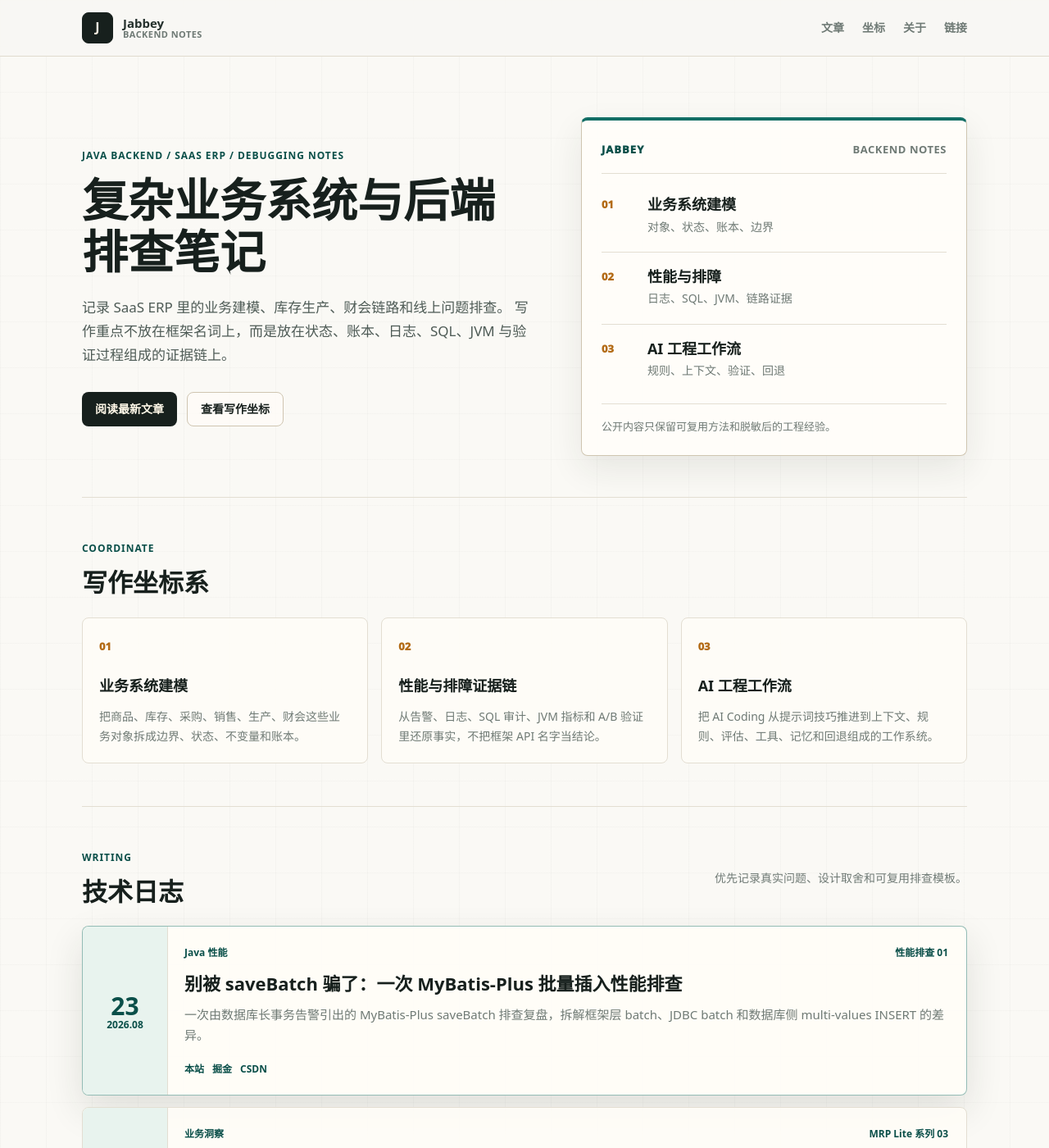
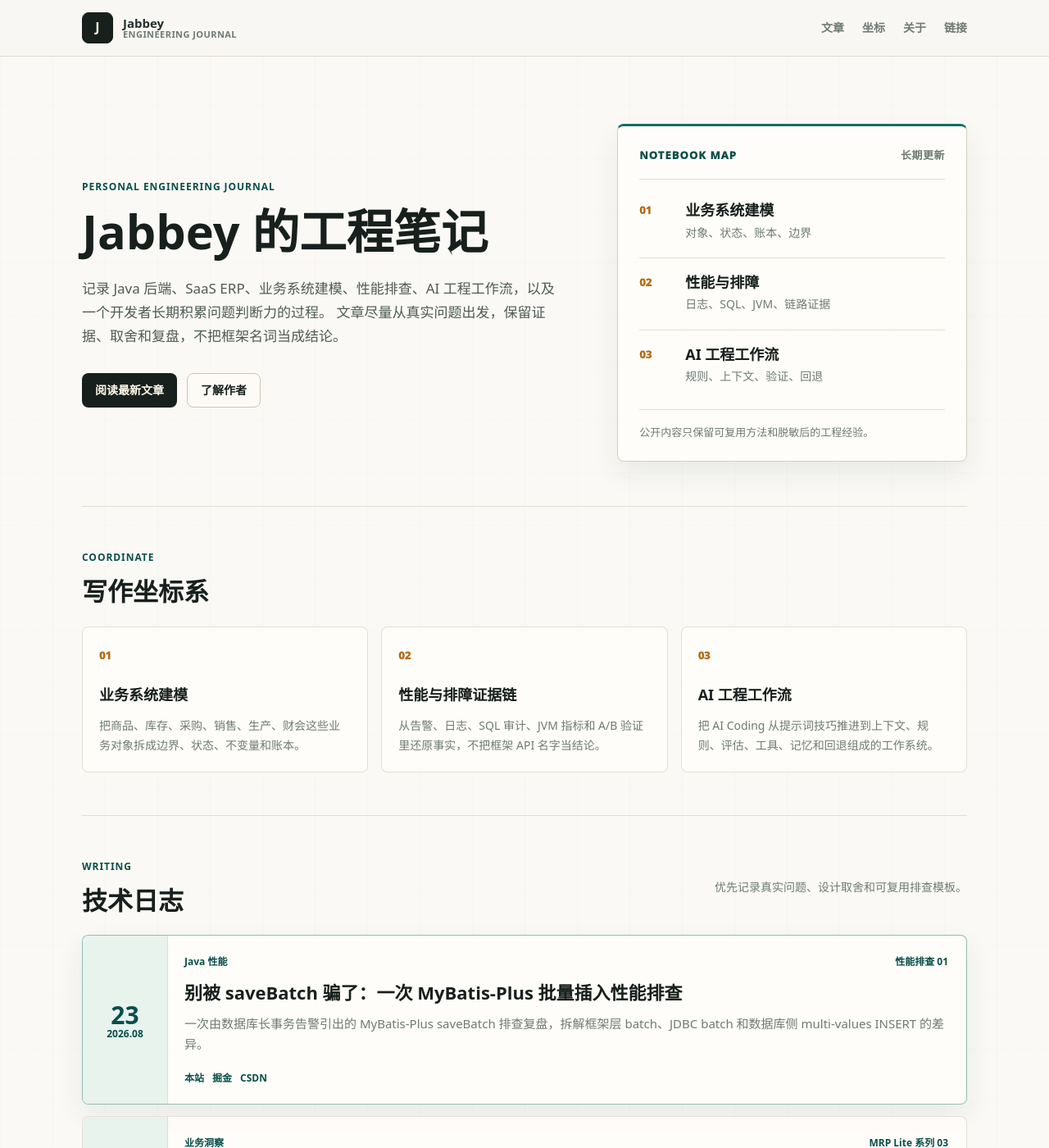
Before and after one commit to devhjb/devhjb.github.io, a Jekyll site: the page built from index.html, in a window 1280 px wide and 1400 px high. Shown: the whole window at 82% size. Built offline with Jekyll 4.4.1, drawn with Linux system fonts in a browser that asks for light colours; some of the changed text lies outside the part shown.

Commit message:
style 260823-6: 增强个人博客定位与履历摘要

```diff
--- a/_config.yml
+++ b/_config.yml
@@ -1,5 +1,5 @@
 title: Jabbey
-description: "Java 后端开发者，记录 SaaS ERP、库存与生产系统、业务建模和后端性能排查。"
+description: "Jabbey 的个人工程笔记，记录 Java 后端、SaaS ERP、业务系统建模、性能排查、AI 工程工作流和长期工程复盘。"
 url: "https://devhjb.github.io"
 baseurl: ""
 lang: zh-CN
--- a/_layouts/default.html
+++ b/_layouts/default.html
@@ -5,7 +5,7 @@
     <meta name="viewport" content="width=device-width, initial-scale=1">
     <meta name="description" content="{{ page.description | default: site.description }}">
     <title>{% if page.title %}{{ page.title }} | {% endif %}{{ site.title }}</title>
-    <link rel="stylesheet" href="/styles.css?v=2608235">
+    <link rel="stylesheet" href="/styles.css?v=2608236">
   </head>
   <body>
     <header class="site-header">
@@ -14,7 +14,7 @@
           <span class="brand-mark">J</span>
           <span class="brand-copy">
             <strong>Jabbey</strong>
-            <small>backend notes</small>
+            <small>engineering journal</small>
           </span>
         </a>
         <div class="nav-links">
--- a/index.html
+++ b/index.html
@@ -1,28 +1,28 @@
 ---
 layout: default
-title: "后端架构笔记"
-description: "Jabbey 的个人技术博客，记录 SaaS ERP、复杂业务建模、后端性能排查和 AI 工程工作流。"
+title: "工程笔记"
+description: "Jabbey 的个人技术博客，记录 Java 后端、SaaS ERP、业务系统建模、性能排查、AI 工程工作流和长期工程复盘。"
 ---
 
 <main id="top" class="home-page">
   <section class="identity-hero" aria-labelledby="intro-title">
     <div class="identity-copy">
-      <p class="eyebrow">Java Backend / SaaS ERP / Debugging Notes</p>
-      <h1 id="intro-title">复杂业务系统与后端排查笔记</h1>
+      <p class="eyebrow">Personal Engineering Journal</p>
+      <h1 id="intro-title">Jabbey 的工程笔记</h1>
       <p class="intro-text">
-        记录 SaaS ERP 里的业务建模、库存生产、财会链路和线上问题排查。
-        写作重点不放在框架名词上，而是放在状态、账本、日志、SQL、JVM 与验证过程组成的证据链上。
+        记录 Java 后端、SaaS ERP、业务系统建模、性能排查、AI 工程工作流，以及一个开发者长期积累问题判断力的过程。
+        文章尽量从真实问题出发，保留证据、取舍和复盘，不把框架名词当成结论。
       </p>
       <div class="intro-actions" aria-label="快捷入口">
         <a class="primary-link" href="#writing">阅读最新文章</a>
-        <a class="secondary-link" href="#coordinate">查看写作坐标</a>
+        <a class="secondary-link" href="#about">了解作者</a>
       </div>
     </div>
 
     <aside class="index-panel" aria-label="博客索引">
       <div class="index-panel-head">
-        <span>Jabbey</span>
-        <strong>Backend Notes</strong>
+        <span>Notebook Map</span>
+        <strong>长期更新</strong>
       </div>
       <ol class="index-routes">
         <li>
@@ -114,7 +114,27 @@
   <section id="about" class="section about-section" aria-labelledby="about-title">
     <div class="section-heading compact">
       <p class="section-kicker">About</p>
-      <h2 id="about-title">公开能力标签</h2>
+      <h2 id="about-title">关于 Jabbey</h2>
+    </div>
+    <div class="profile-summary" aria-label="履历摘要">
+      <p class="profile-line">
+        <span>一句话定位</span>
+        Java / Spring Boot 后端开发者，长期关注 SaaS ERP、复杂业务建模、系统稳定性和 AI Coding 工作流。
+      </p>
+      <dl class="resume-strip">
+        <div>
+          <dt>业务经验</dt>
+          <dd>进销存、餐饮、库存、生产、财会链路</dd>
+        </div>
+        <div>
+          <dt>工程关注</dt>
+          <dd>领域边界、数据一致性、性能排查、可维护性</dd>
+        </div>
+        <div>
+          <dt>公开原则</dt>
+          <dd>只写脱敏后的经验、方法和复盘</dd>
+        </div>
+      </dl>
     </div>
     <div class="about-grid">
       <div>
--- a/styles.css
+++ b/styles.css
@@ -13,7 +13,7 @@
   --amber-soft: #fbedd8;
   --green-soft: #e8f3ee;
   --code-bg: #101817;
-  --shadow: 0 18px 46px rgba(30, 39, 35, 0.12);
+  --shadow: 0 14px 34px rgba(30, 39, 35, 0.075);
 }
 
 * { box-sizing: border-box; }
@@ -24,10 +24,10 @@
   margin: 0;
   min-width: 320px;
   background:
-    linear-gradient(90deg, rgba(18, 32, 29, 0.024) 1px, transparent 1px),
-    linear-gradient(180deg, rgba(18, 32, 29, 0.018) 1px, transparent 1px),
+    linear-gradient(90deg, rgba(18, 32, 29, 0.015) 1px, transparent 1px),
+    linear-gradient(180deg, rgba(18, 32, 29, 0.012) 1px, transparent 1px),
     var(--bg);
-  background-size: 56px 56px;
+  background-size: 64px 64px;
   color: var(--text);
   font-family: ui-sans-serif, system-ui, -apple-system, BlinkMacSystemFont, "Segoe UI", "PingFang SC", "Microsoft YaHei", sans-serif;
   line-height: 1.72;
@@ -91,10 +91,10 @@
 
 .identity-hero {
   display: grid;
-  grid-template-columns: minmax(0, 1.08fr) minmax(320px, 0.92fr);
-  gap: 56px;
+  grid-template-columns: minmax(0, 1.16fr) minmax(320px, 0.84fr);
+  gap: 64px;
   align-items: center;
-  padding: 74px 0 50px;
+  padding: 82px 0 54px;
   border-bottom: 1px solid var(--line);
 }
 
@@ -115,7 +115,7 @@
   max-width: 720px;
   margin: 0;
   color: var(--ink);
-  font-size: clamp(40px, 4.4vw, 56px);
+  font-size: clamp(42px, 4.5vw, 58px);
   line-height: 1.12;
   letter-spacing: 0;
 }
@@ -148,12 +148,12 @@
 
 .index-panel {
   align-self: center;
-  padding: 24px;
-  border: 1px solid var(--line-strong);
-  border-top: 4px solid var(--accent);
+  padding: 24px 26px;
+  border: 1px solid rgba(207, 197, 177, 0.82);
+  border-top: 3px solid var(--accent);
   border-radius: 8px;
-  background: rgba(255, 254, 250, 0.92);
-  box-shadow: 0 16px 42px rgba(31, 39, 35, 0.09);
+  background: rgba(255, 254, 250, 0.74);
+  box-shadow: var(--shadow);
 }
 .index-panel-head {
   justify-content: space-between;
@@ -221,9 +221,9 @@
 .about-grid > div,
 .link-list a,
 .post-card {
-  border: 1px solid var(--line);
+  border: 1px solid rgba(227, 222, 210, 0.92);
   border-radius: 8px;
-  background: rgba(255, 253, 248, 0.9);
+  background: rgba(255, 254, 250, 0.78);
 }
 .coordinate-grid article,
 .about-grid > div,
@@ -233,6 +233,52 @@
 .about-grid h3 { margin: 0 0 10px; color: var(--ink); font-size: 18px; }
 .coordinate-grid p,
 .about-grid p { margin: 0; color: var(--muted); font-size: 14px; }
+
+.profile-summary {
+  display: grid;
+  gap: 22px;
+  margin-bottom: 22px;
+  padding: 24px 0;
+  border-top: 1px solid var(--line);
+  border-bottom: 1px solid var(--line);
+}
+.profile-line {
+  max-width: 900px;
+  margin: 0;
+  color: #34433e;
+  font-size: 17px;
+}
+.profile-line span {
+  display: block;
+  margin-bottom: 6px;
+  color: var(--accent-strong);
+  font-size: 12px;
+  font-weight: 900;
+  letter-spacing: 0.08em;
+  text-transform: uppercase;
+}
+.resume-strip {
+  display: grid;
+  grid-template-columns: repeat(3, minmax(0, 1fr));
+  gap: 18px;
+  margin: 0;
+}
+.resume-strip div {
+  min-width: 0;
+}
+.resume-strip dt {
+  margin-bottom: 6px;
+  color: var(--muted);
+  font-size: 12px;
+  font-weight: 900;
+}
+.resume-strip dd {
+  margin: 0;
+  color: var(--ink);
+  font-size: 15px;
+  font-weight: 760;
+  line-height: 1.55;
+}
 
 .post-list { display: grid; gap: 14px; }
 .post-card {
@@ -333,10 +379,10 @@
    back/forward cache cannot render the old profile image at its natural size. */
 .hero {
   display: grid;
-  grid-template-columns: minmax(0, 1.08fr) minmax(280px, 0.82fr);
-  gap: 48px;
+  grid-template-columns: minmax(0, 1.16fr) minmax(280px, 0.84fr);
+  gap: 56px;
   align-items: center;
-  padding: 74px 0 50px;
+  padding: 82px 0 54px;
   border-bottom: 1px solid var(--line);
 }
 
@@ -348,7 +394,7 @@
   max-width: 720px;
   margin: 0;
   color: var(--ink);
-  font-size: clamp(40px, 4.4vw, 56px);
+  font-size: clamp(42px, 4.5vw, 58px);
   line-height: 1.12;
   letter-spacing: 0;
 }
@@ -427,6 +473,7 @@
   .index-panel { width: 100%; }
   .coordinate-grid,
   .about-grid,
+  .resume-strip,
   .link-list,
   .focus-grid,
   .article-list { grid-template-columns: 1fr; }
```
